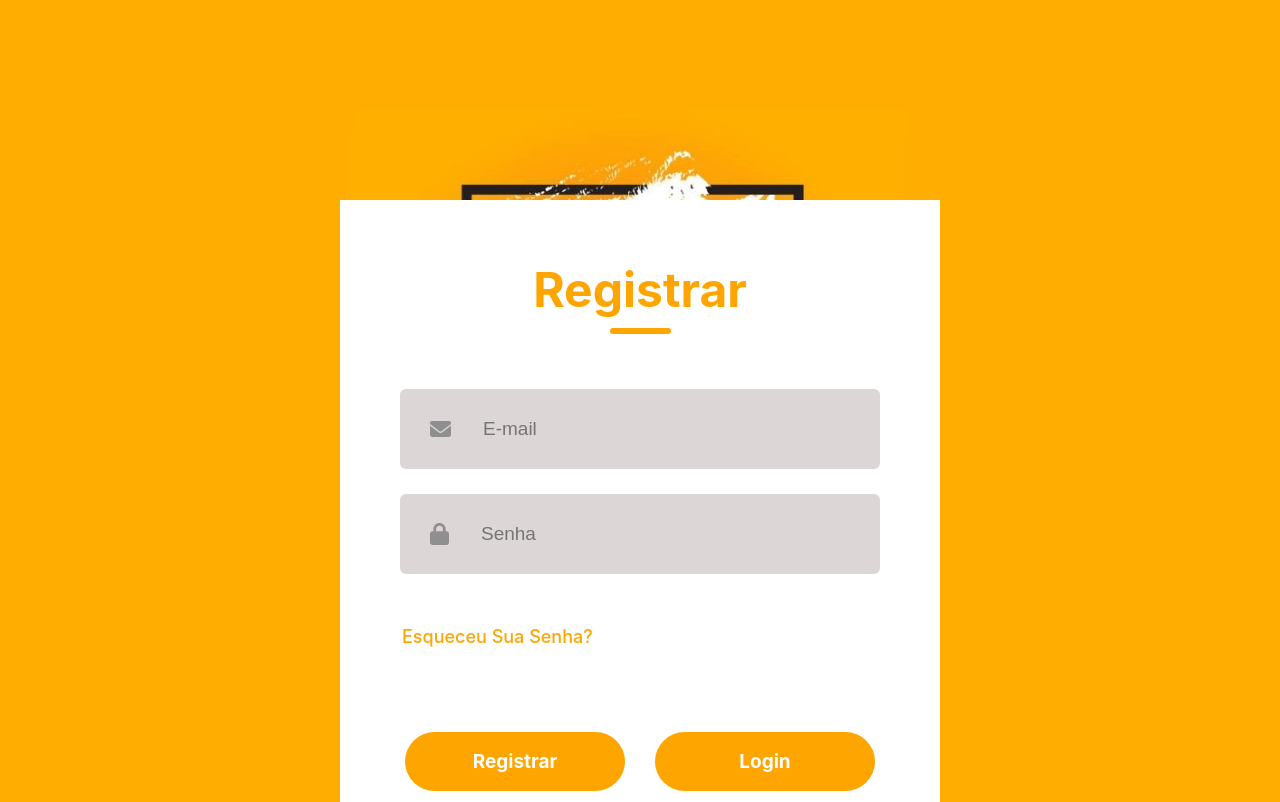
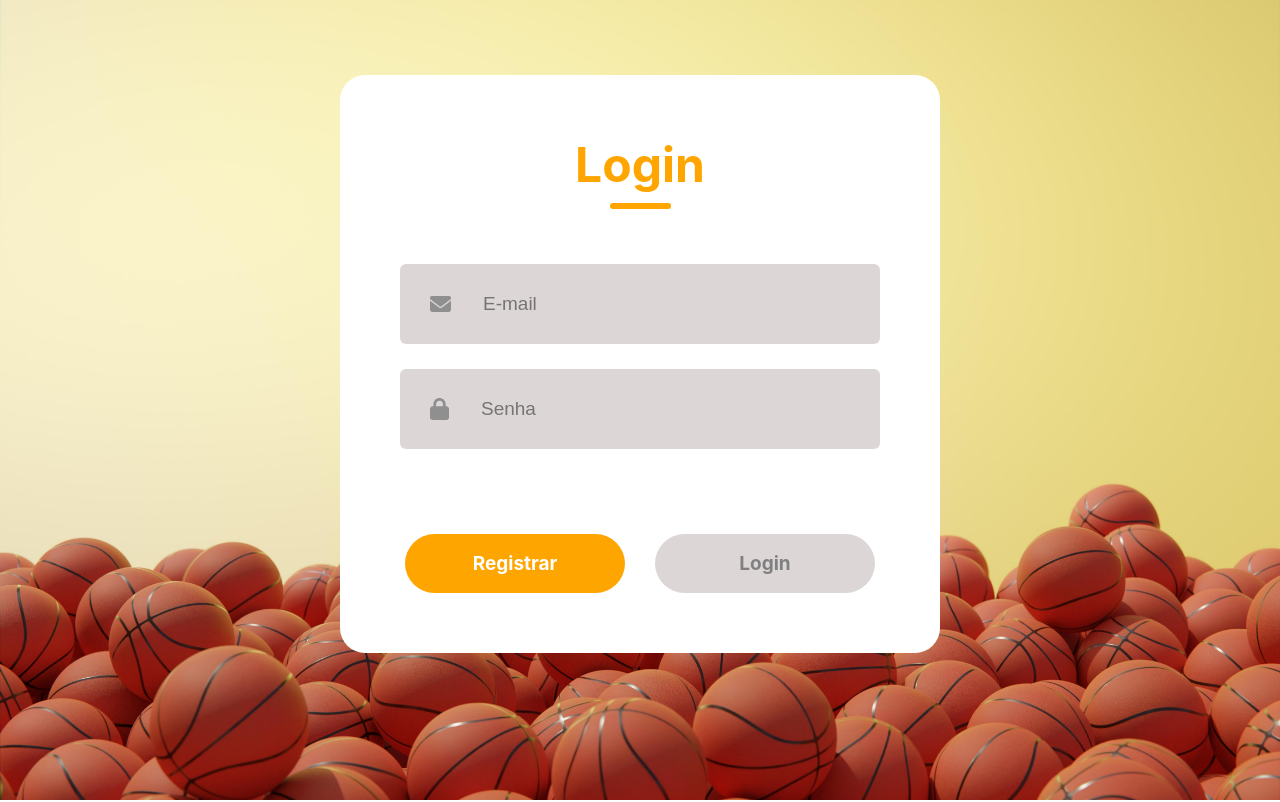
Before and after one commit to GuiCarrilho/fever-dunk, a React (Create React App) app in the folder interface/login-conta/: page / in a window 1280 px wide. Shown: the top 802 px of the page. Built offline with nearby package versions, Linux system fonts and the light colour scheme.

Commit message:
Interface Web Adjust in CSS

```diff
--- a/interface/login-conta/src/Components/LoginCriar/LoginCriar.css
+++ b/interface/login-conta/src/Components/LoginCriar/LoginCriar.css
@@ -1,11 +1,11 @@
 .container{
-    display: flex;
     flex-direction: column;
     margin: auto;
-    margin-top: 200px;
     width: 600px;
     background: white;
     padding-top: 30px;
+    margin-top: 75px;
+    border-radius: 25px;
 }
 
 .header{
@@ -89,3 +89,8 @@
     font-weight: 700;
     cursor: pointer;
 }
+
+.cinza{
+    background: rgb(221, 214, 214);
+    color: gray;
+}
--- a/interface/login-conta/src/Components/LoginCriar/LoginCriar.jsx
+++ b/interface/login-conta/src/Components/LoginCriar/LoginCriar.jsx
@@ -1,14 +1,17 @@
-import React from 'react'
+import React, { useState } from 'react'
 import './LoginCriar.css'
 
 import email_icon from '../Assets/email.png'
 import password_icon from '../Assets/password.png'
 
 export const LoginCriar = () => {
+
+  const [action, setAction] = useState("Registrar");
+
   return (
     <div className='container'>
       <div className="header">
-        <div className="texto">Registrar</div>
+        <div className="texto">Login</div>
         <div className="sublinhado"></div>
       </div>
       <div className="inputs">
@@ -20,10 +23,11 @@ export const LoginCriar = () => {
           <img src={password_icon} alt="" />
           <input type="senha" placeholder="Senha" id="" />
         </div>
-        <div className="esqueci-senha"><span>Esqueceu Sua Senha?</span></div>
         <div className="enviar-container">
-            <div className="enviar">Registrar</div>
-            <div className="enviar">Login</div>
+            <div className={action==="Login"?"enviar cinza":"enviar"}
+            onClick={()=>{setAction("Registrar")}}>Registrar</div>
+            <div className={action==="Registrar"?"enviar cinza":"enviar"}
+            onClick={()=>{setAction("Login")}}>Login</div>
         </div>
       </div>
     </div>
--- a/interface/login-conta/src/index.css
+++ b/interface/login-conta/src/index.css
@@ -1,15 +1,14 @@
 body {
-  margin: 0;
   font-family: -apple-system, BlinkMacSystemFont, 'Segoe UI', 'Roboto', 'Oxygen',
     'Ubuntu', 'Cantarell', 'Fira Sans', 'Droid Sans', 'Helvetica Neue',
     sans-serif;
   -webkit-font-smoothing: antialiased;
   -moz-osx-font-smoothing: grayscale;
-  height: 100vh;
-  background: url("./Components/Assets/istockphoto-1304649952-612x612.jpg");
+  background: url("./Components/Assets/Basketball.jpg");
   background-position: center;
   background-size: cover;
   background-attachment: fixed;
+  overflow-y: hidden;
 }
 
 code {
```
Also changed, not shown: interface/login-conta/src/Components/Assets/Basketball.jpg (added), interface/login-conta/src/Components/Assets/istockphoto-1304649952-612x612.jpg (deleted).
